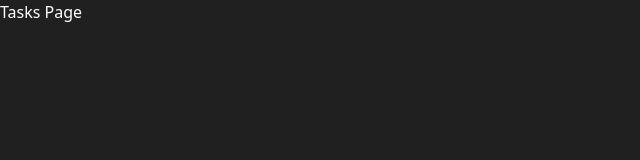
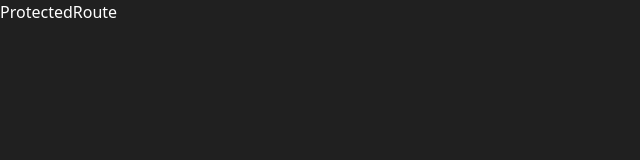
Before and after one commit to Juxnjo/MERN-LOGIN, a React (Vite) app in the folder client/: page /tasks in a window 1280 px wide. Shown: the top 160 px of the page, without its empty margins (0-640 px from the left). Built offline with nearby package versions, Linux system fonts and the light colour scheme.

Commit message:
doing protectedRoutes

```diff
--- a/client/src/App.jsx
+++ b/client/src/App.jsx
@@ -1,6 +1,13 @@
 import { BrowserRouter, Routes, Route } from "react-router-dom"
 import RegisterPage from "./pages/RegisterPage"
 import LoginPage from "./pages/LoginPage"
+import TaskPage from "./pages/TaskPage"
+import TaskFormPage from "./pages/TaskFormPage"
+import ProfilePage from "./pages/ProfilePage"
+import HomePage from "./pages/HomePage"
+import ProtectedRoute from "./ProtectedRoute"
+
+
 import { AuthProvider } from "./context/AuthContext"
 
 function App ()
@@ -10,13 +17,16 @@ function App ()
       <AuthProvider>
         <BrowserRouter>
           <Routes>
-            <Route path="/" element={ <h1>Home Page</h1> } />
+            <Route path="/" element={ <HomePage /> } />
             <Route path="/login" element={ <LoginPage /> } />
             <Route path="/register" element={ <RegisterPage /> } />
-            <Route path="/tasks" element={ <h1>Tasks Page</h1> } />
-            <Route path="/add-task" element={ <h1>Create task Page</h1> } />
-            <Route path="/tasks/:id" element={ <h1>Update task Page</h1> } />
-            <Route path="/profile" element={ <h1>Profile</h1> } />
+
+            <Route element={ <ProtectedRoute /> }>
+              <Route path="/tasks" element={ <TaskPage /> } />
+              <Route path="/add-task" element={ <TaskFormPage /> } />
+              <Route path="/tasks/:id" element={ <TaskFormPage /> } />
+              <Route path="/profile" element={ <ProfilePage /> } />
+            </Route>
           </Routes>
         </BrowserRouter>
       </AuthProvider>
--- /dev/null
+++ b/client/src/ProtectedRoute.jsx
@@ -0,0 +1,8 @@
+const ProtectedRoute = () =>
+{
+    return (
+        <div>ProtectedRoute</div>
+    )
+}
+
+export default ProtectedRoute
--- /dev/null
+++ b/client/src/pages/HomePage.jsx
@@ -0,0 +1,7 @@
+const HomePage = () => {
+  return (
+    <div>HomePage</div>
+  )
+}
+
+export default HomePage
--- /dev/null
+++ b/client/src/pages/ProfilePage.jsx
@@ -0,0 +1,7 @@
+const ProfilePage = () => {
+  return (
+    <div>ProfilePage</div>
+  )
+}
+
+export default ProfilePage
--- /dev/null
+++ b/client/src/pages/TaskFormPage.jsx
@@ -0,0 +1,7 @@
+const TaskFormPage = () => {
+  return (
+    <div>TaskFormPage</div>
+  )
+}
+
+export default TaskFormPage
--- /dev/null
+++ b/client/src/pages/TaskPage.jsx
@@ -0,0 +1,7 @@
+const TaskPage = () => {
+  return (
+    <div>TaskPage</div>
+  )
+}
+
+export default TaskPage
```
